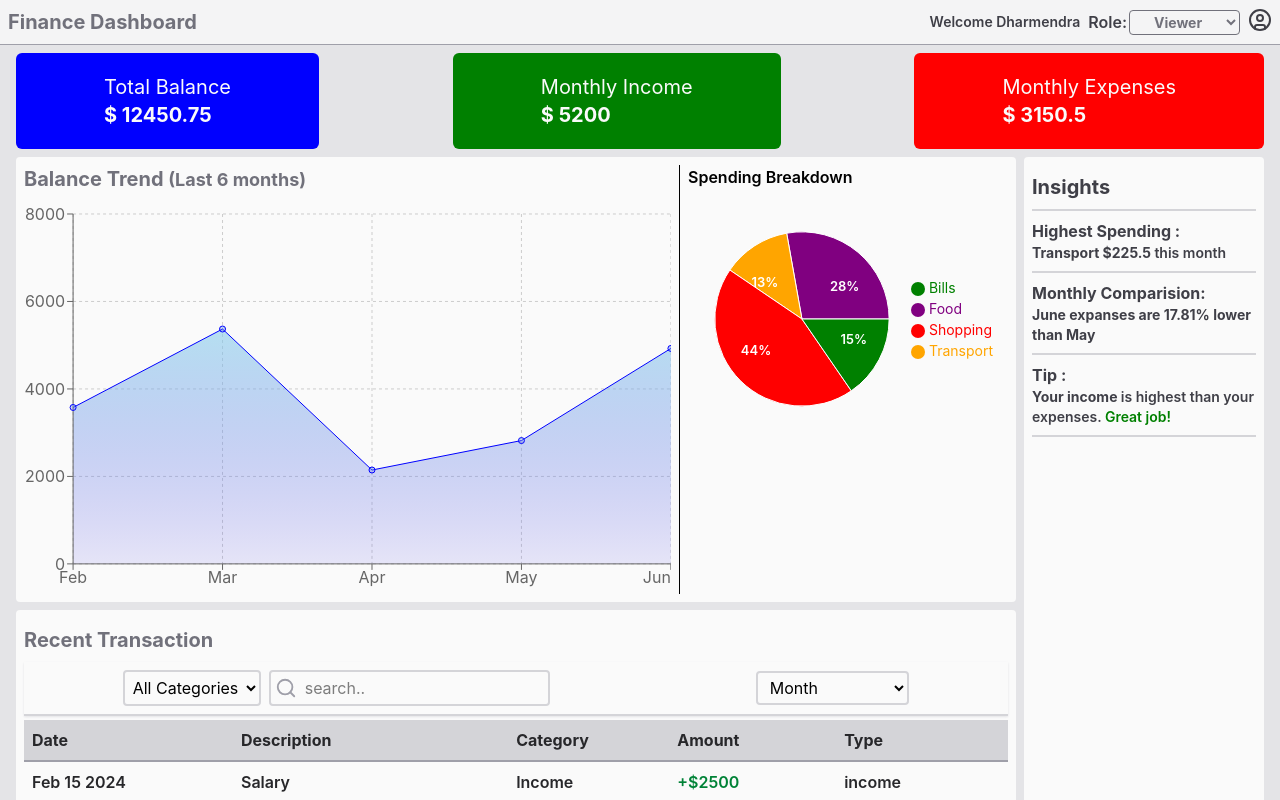
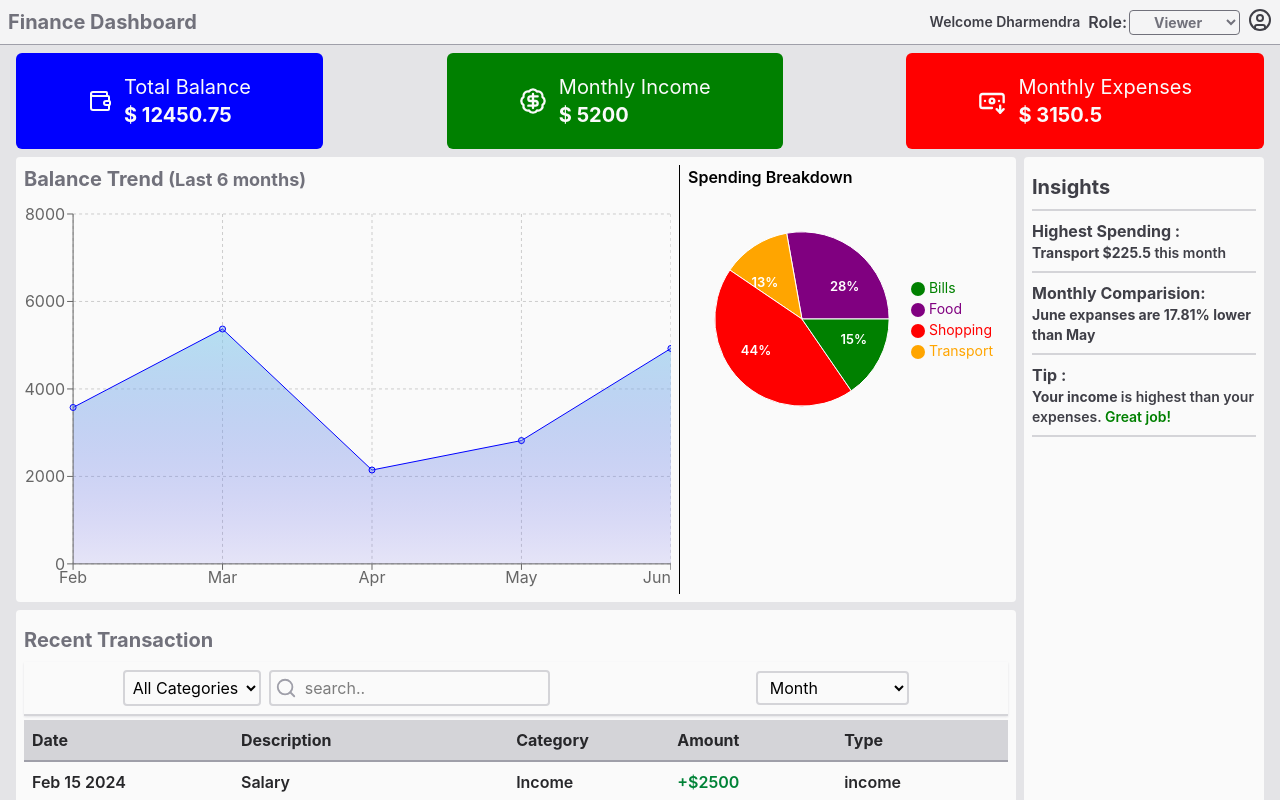
Before and after one commit to Dharmendra4455/Finance-Dashboard, a React (Vite) app: page / in a window 1280 px wide. Shown: the top 800 px of the page. Built offline with nearby package versions, Linux system fonts and the light colour scheme; some icons are missing.

Commit message:
card changes

```diff
--- a/src/Components/Card.jsx
+++ b/src/Components/Card.jsx
@@ -7,24 +7,32 @@ const{data ,setdata} =useContext(dataapi)
 
   return (
     // Card_Body
-      <div className="container flex-col flex sm:flex-row sm:justify-between gap-4  py-2">
+      <div className="container flex-col flex sm:flex-row sm:justify-between sm:gap-1 gap-4 md:gap-4  py-2">
             {/* Static Card Data */}
-          <div
-              className='px-12 sm:px-6 md:px-12 lg:px-22 py-5  shrink-0 rounded-md text-xl text-zinc-50' style={{ backgroundColor: 'blue' }}>
+
+          <div className='px-12 sm:px-3 md:px-8 lg:px-18 py-5 flex items-center gap-3 shrink-0 rounded-md text-xl text-zinc-50' style={{ backgroundColor: 'blue' }}>
+
+            <svg xmlns="http://www.w3.org/2000/svg" width="24" height="24" viewBox="0 0 24 24" fill="none" stroke="currentColor" stroke-width="2" strokeLinecap="round" strokeLinejoin="round" className="lucide lucide-wallet-icon lucide-wallet"><path d="M19 7V4a1 1 0 0 0-1-1H5a2 2 0 0 0 0 4h15a1 1 0 0 1 1 1v4h-3a2 2 0 0 0 0 4h3a1 1 0 0 0 1-1v-2a1 1 0 0 0-1-1"/><path d="M3 5v14a2 2 0 0 0 2 2h15a1 1 0 0 0 1-1v-4"/></svg>
+            <div className="wrapper">
               <div className="text">Total Balance</div>
               <div className="Value font-bold">{`$ ${data?.summary?.totalBalance||0}`}</div>
+            </div>
+         </div>
+
+          <div className='px-12 sm:px-3 md:px-8 lg:px-18 py-5 flex items-center gap-3 shrink-0 rounded-md text-xl text-zinc-50' style={{ backgroundColor: 'green' }}>
+             <svg xmlns="http://www.w3.org/2000/svg" width="28" height="28" viewBox="0 0 24 24" fill="none" stroke="currentColor" strokeWidth="2" strokeLinecap="round" strokeLinejoin="round" className="lucide lucide-badge-dollar-sign-icon lucide-badge-dollar-sign"><path d="M3.85 8.62a4 4 0 0 1 4.78-4.77 4 4 0 0 1 6.74 0 4 4 0 0 1 4.78 4.78 4 4 0 0 1 0 6.74 4 4 0 0 1-4.77 4.78 4 4 0 0 1-6.75 0 4 4 0 0 1-4.78-4.77 4 4 0 0 1 0-6.76Z"/><path d="M16 8h-6a2 2 0 1 0 0 4h4a2 2 0 1 1 0 4H8"/><path d="M12 18V6"/></svg>
+             <div className="wrapper">
+              <div className="text">Monthly Income</div>
+              <div className="Value font-bold">{`$ ${data?.summary?.monthlyIncome||0}`}</div>
+             </div>
           </div>
 
-          <div
-              className='px-12 sm:px-6 md:px-12 lg:px-22 py-5  shrink-0 rounded-md text-xl text-zinc-50' style={{ backgroundColor: 'green' }}>
-              <div className="text">Monthly Income</div>
-              <div className="Value font-bold">{`$ ${data?.summary?.monthlyIncome||0}`}</div>
-          </div>
-
-          <div
-              className='px-12 sm:px-6 md:px-12 lg:px-22 py-5  shrink-0 rounded-md text-xl text-zinc-50' style={{ backgroundColor: 'red' }}>
+          <div className='px-12 shrink-0 sm:px-3 md:px-6 lg:px-18 py-5  flex items-center gap-3  rounded-md text-xl text-zinc-50' style={{ backgroundColor: 'red' }}>
+              <svg xmlns="http://www.w3.org/2000/svg" width="28" height="28" viewBox="0 0 24 24" fill="none" stroke="currentColor" strokeWidth="2" strokeLinecap="round" strokeLinejoin="round" className="lucide lucide-banknote-arrow-down-icon lucide-banknote-arrow-down"><path d="M12 18H4a2 2 0 0 1-2-2V8a2 2 0 0 1 2-2h16a2 2 0 0 1 2 2v5"/><path d="m16 19 3 3 3-3"/><path d="M18 12h.01"/><path d="M19 16v6"/><path d="M6 12h.01"/><circle cx="12" cy="12" r="2"/></svg>
+              <div className="wrapper">
               <div className="text">Monthly Expenses</div>
               <div className="Value font-bold">{`$ ${data?.summary?.monthlyExpenses||0}`}</div>
+              </div>
           </div>
 
 
--- a/src/Components/Charts/PieChartWithCustomizedLabel.jsx
+++ b/src/Components/Charts/PieChartWithCustomizedLabel.jsx
@@ -69,7 +69,6 @@ const categorydataarray =Object.keys(categorydata).map((key)=>({
         ))}
         </Pie>
     <Legend
-
     layout="vertical"     // 👈 stack items vertically
     align="right"         // 👈 move to right side
     verticalAlign="middle" // 👈 center vertically
--- a/src/Components/Form/Add_Edit_Transaction.jsx
+++ b/src/Components/Form/Add_Edit_Transaction.jsx
@@ -8,7 +8,7 @@ const Add_Edit_Transaction = (props) => {
   const {data,setdata} =useContext(dataapi)
   const[editdata ,seteditdata] =useState({})
   const[formdata ,setformdata] =useState({
-    id:props.transactionId? props.transactionId: `txn${data.transactions.length+1}`,
+    id:props.transactiondata?.dataid? props.transactiondata?.dataid: `txn${data.transactions.length+1}`,
     date:`${new Date().toLocaleDateString('en-CA')} `,
     category:'',
     type:'',
```
